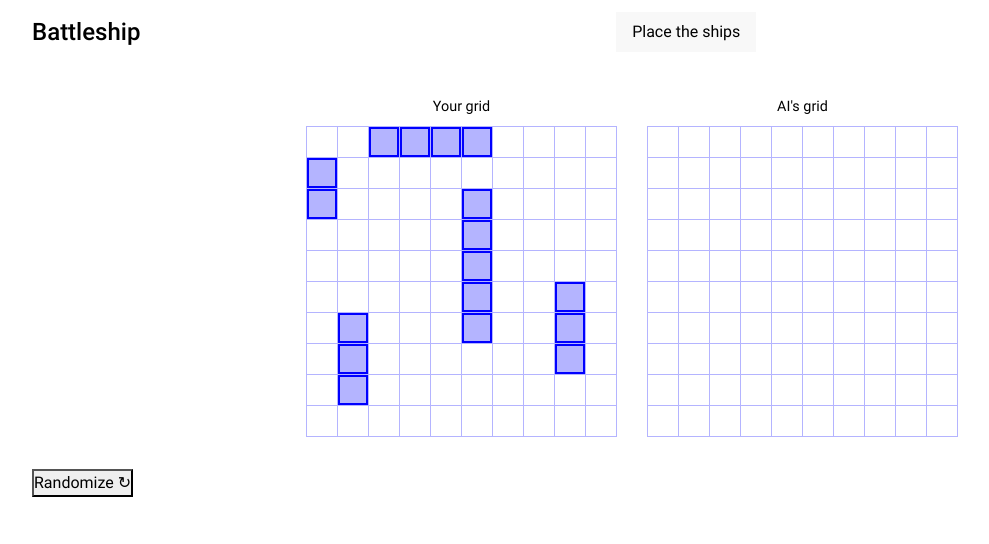
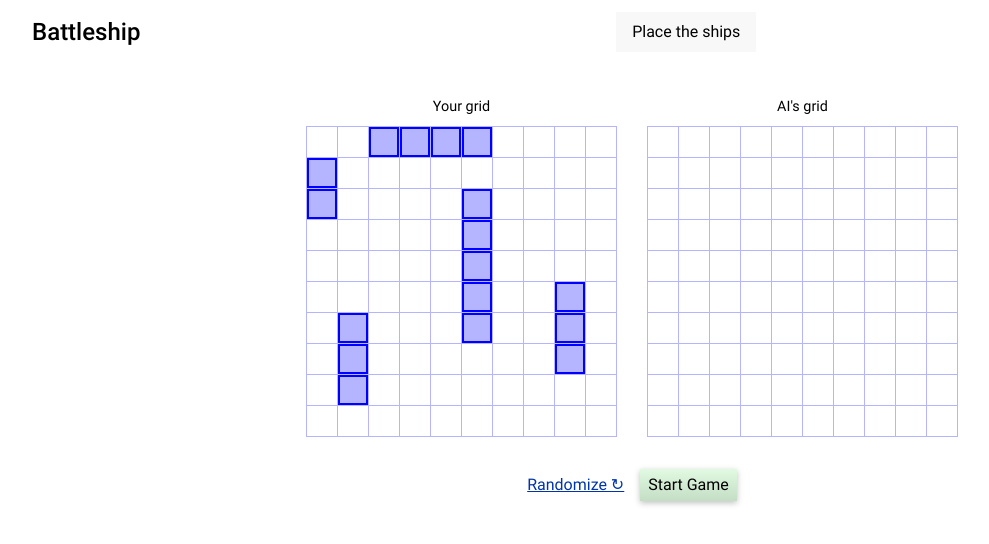
Before and after one commit to yppelu/odin-battleship, a React (Vite) app: page / in a window 1280 px wide. Shown: the top 544 px of the page, without its empty margins (8-997 px from the left). Built offline with nearby package versions, Linux system fonts and the light colour scheme.

Commit message:
Make main game loop

```diff
--- a/src/App.jsx
+++ b/src/App.jsx
@@ -4,6 +4,7 @@ import Gameboard from './classes/Gameboard.js';
 
 import Header from './components/Header/Header.jsx';
 import Main from './components/Main/Main.jsx';
+import GridControlsBlock from './components/GridControlsBlock/GridControlsBlock.jsx';
 
 const initialPlayersBoard = new Gameboard();
 initialPlayersBoard.placeRandomShips();
@@ -15,6 +16,7 @@ function App() {
   const [aiBoard, setAiBoard] = useState(initialAiBoard);
   const [isGameOn, setIsGameOn] = useState(false);
   const [isPlayersTurn, setIsPlayersTurn] = useState(true);
+  const [victory, setVictory] = useState({ isVictory: false, winner: '' });
 
   function handlePlayersMove(x, y) {
     if (isGameOn) {
@@ -22,12 +24,19 @@ function App() {
       const result = newAiBoard.receiveAttack(x, y);
       if (result === 1 || result === 2) {
         setAiBoard(newAiBoard);
-        setIsPlayersTurn(false);
+        if (result === 2) {
+          setIsGameOn(false);
+          setVictory({ isVictory: true, winner: 'player' });
+        } else {
+          setIsPlayersTurn(false);
+        }
       }
     }
   }
 
   function setNewRandomShips() {
+    setVictory({ isVictory: false, winner: '' });
+
     const newPlayersBoard = Gameboard.cloneBoard(playersBoard);
     newPlayersBoard.placeRandomShips();
     setPlayersBoard(newPlayersBoard);
@@ -37,9 +46,33 @@ function App() {
     setAiBoard(newAiBoard);
   }
 
-  useEffect(() => {
+  function areBoardsNew() {
+    const ai = aiBoard.getBoard();
+    const player = playersBoard.getBoard();
+
+    for (let i = 0; i < ai.length; i++) {
+      for (let j = 0; j < ai[i].length; j++) {
+        if (ai[i][j] === 1 || ai[i][j] === 2 || player[i][j] === 1 || player[i][j] === 2) {
+          return false;
+        }
+      }
+    }
+
+    return true;
+  }
+
+  function handleStartGame() {
+    setVictory({ isVictory: false, winner: '' });
+    if (!areBoardsNew()) {
+      setNewRandomShips();
+    }
     setIsPlayersTurn([true, false][Math.floor(Math.random() * 2)]);
-  }, []);
+    setIsGameOn(true);
+  }
+
+  function handleEndGame() {
+    setIsGameOn(false);
+  }
 
   useEffect(() => {
     if (!isPlayersTurn && isGameOn) {
@@ -54,7 +87,12 @@ function App() {
       }
       setTimeout(() => {
         setPlayersBoard(newPlayersBoard);
-        setIsPlayersTurn(true);
+        if (moveResult === 2) {
+          setIsGameOn(false);
+          setVictory({ isVictory: true, winner: 'ai' });
+        } else {
+          setIsPlayersTurn(true);
+        }
       }, 500);
 
     }
@@ -62,22 +100,19 @@ function App() {
 
   return (
     <>
-      <Header isGameOn={isGameOn} isPlayersTurn={isPlayersTurn} />
+      <Header isGameOn={isGameOn} isPlayersTurn={isPlayersTurn} victory={victory} />
       <Main
         playersBoard={playersBoard}
         aiBoard={aiBoard}
         isPlayersTurn={isPlayersTurn}
         makeMove={handlePlayersMove}
       />
-      <footer className='grid-controls'>
-        <button
-          className='grid-controls__grid-control-btn'
-          type='button'
-          onClick={setNewRandomShips}
-        >
-          Randomize &#8635;
-        </button>
-      </footer>
+      <GridControlsBlock
+        isGameOn={isGameOn}
+        setNewRandomShips={setNewRandomShips}
+        startGame={handleStartGame}
+        endGame={handleEndGame}
+      />
     </>
   );
 }
--- /dev/null
+++ b/src/components/GridControlsBlock/GridControlsBlock.css
@@ -0,0 +1,35 @@
+.grid-controls {
+  display: flex;
+  align-items: center;
+  justify-content: center;
+  gap: 1rem;
+}
+
+.grid-controls__grid-control-btn {
+  background-color: transparent;
+  color: #0034AB;
+  text-decoration: underline;
+  transition: color 0.15s ease-in-out;
+
+  border: none;
+}
+
+.grid-controls__start-game-btn {
+  background: linear-gradient(to bottom, #E1FAE1 0, #C3DEC5 100%);
+  box-shadow: 0 2px 6px rgba(0, 0, 0, .25);
+  transition: transform 0.15s ease-in-out;
+
+  border: none;
+  padding: 0.25rem 0.5rem;
+}
+
+
+.grid-controls__start-game-btn:active {
+  transform: translateY(0.15em);
+}
+
+@media (hover: hover) {
+  .grid-controls__grid-control-btn:hover {
+    color: #00A405;
+  }
+}
--- /dev/null
+++ b/src/components/GridControlsBlock/GridControlsBlock.jsx
@@ -0,0 +1,29 @@
+import './GridControlsBlock.css';
+
+export default function GridControlsBlock({ isGameOn, setNewRandomShips, startGame, endGame }) {
+  return (
+    <footer className='grid-controls'>
+      {
+        isGameOn ? null :
+          <button
+            className='grid-controls__grid-control-btn'
+            type='button'
+            onClick={setNewRandomShips}
+          >
+            Randomize &#8635;
+          </button>
+      }
+      <button
+        className='grid-controls__start-game-btn'
+        type='button'
+        onClick={() => {
+          isGameOn ? endGame() : startGame();
+        }}
+      >
+        {
+          isGameOn ? 'End Game' : 'Start Game'
+        }
+      </button>
+    </footer>
+  );
+}
--- a/src/components/Header/Header.css
+++ b/src/components/Header/Header.css
@@ -17,3 +17,11 @@
 
   padding: 0.5rem 1rem;
 }
+
+.header__game-status-text--victory {
+  background-color: #80D282;
+}
+
+.header__game-status-text--defeat {
+  background-color: #FF8080;
+}
--- a/src/components/Header/Header.jsx
+++ b/src/components/Header/Header.jsx
@@ -1,13 +1,22 @@
 import './Header.css';
 
-export default function Header({ isGameOn, isPlayersTurn }) {
+export default function Header({ isGameOn, isPlayersTurn, victory }) {
+  const isPlayerWin = victory.winner === 'player';
+
   return (
     <header className='header'>
       <h1 className='header__title'>Battleship</h1>
-      <p className='header__game-status-text'>
+      <p
+        className={victory.isVictory ? isPlayerWin
+          ? 'header__game-status-text header__game-status-text--victory'
+          : 'header__game-status-text header__game-status-text--defeat'
+          : 'header__game-status-text'
+        }
+      >
         {
-          !isGameOn ? 'Place the ships' :
-            isPlayersTurn ? 'Your turn' : 'Opponent\'s turn'
+          victory.isVictory ? isPlayerWin ? 'Victory!' : 'Defeat!'
+            : !isGameOn ? 'Place the ships'
+              : isPlayersTurn ? 'Your turn' : 'Opponent\'s turn'
         }
       </p>
     </header>
```
